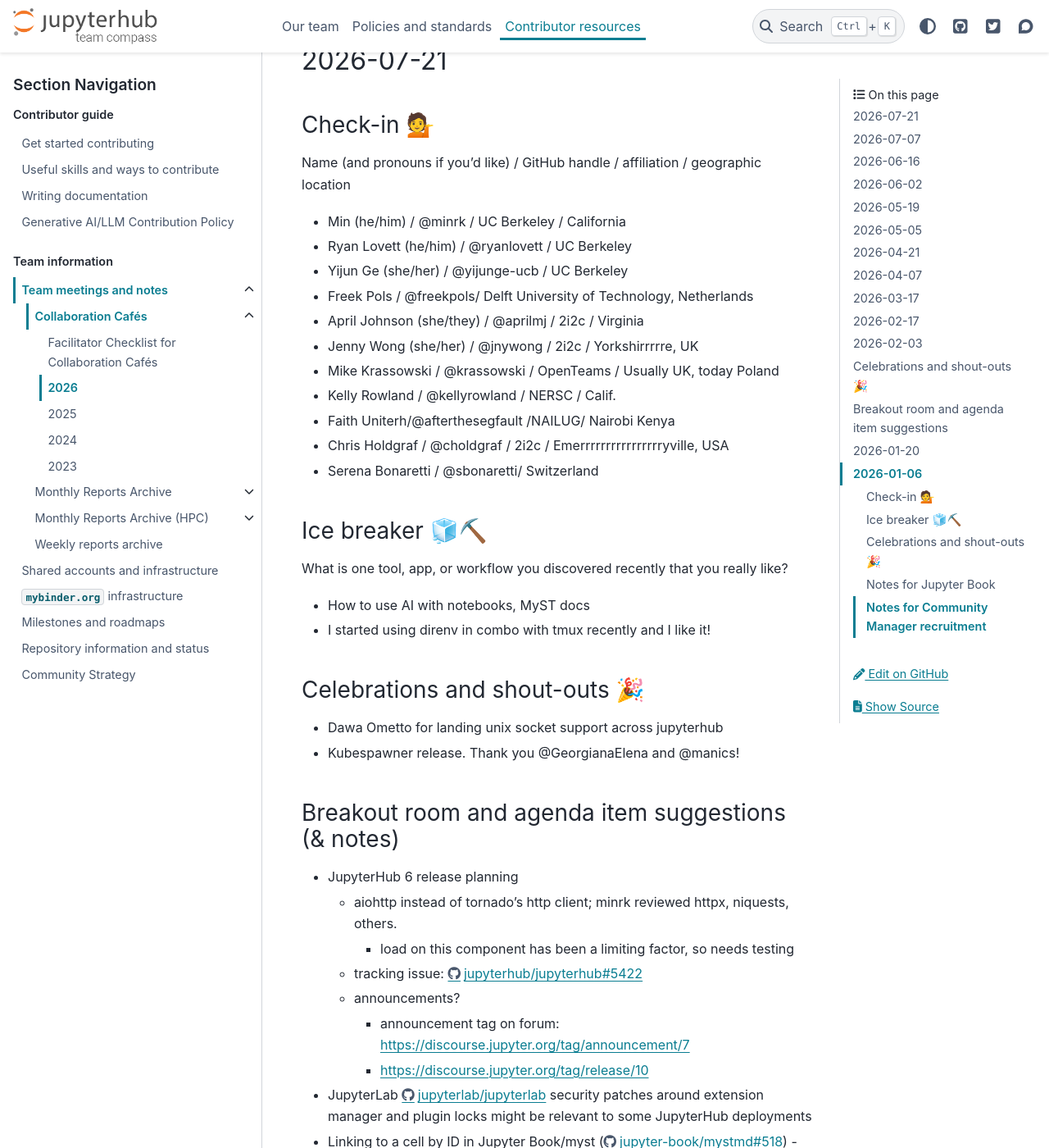
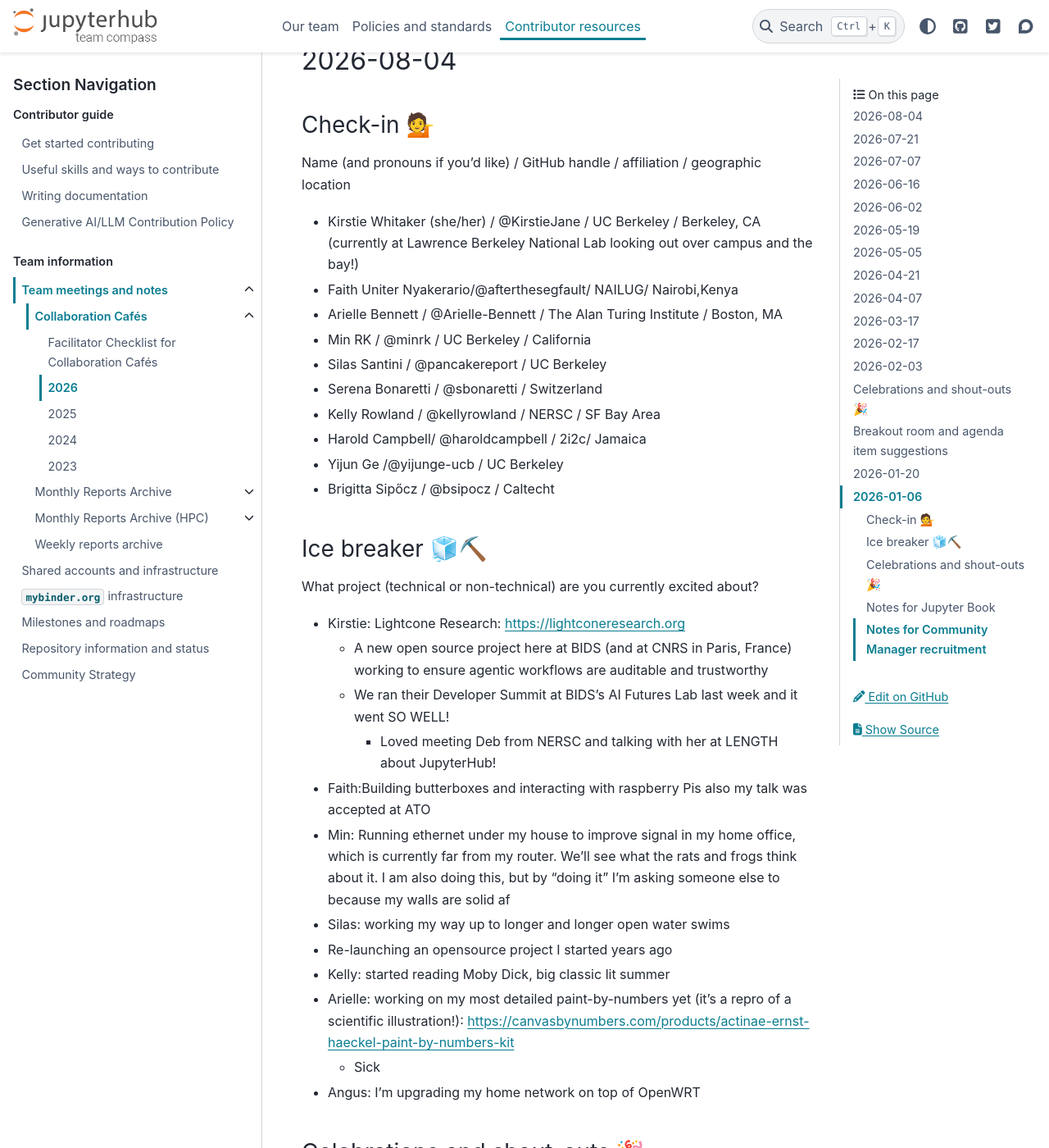
Before and after one commit to jupyterhub/team-compass, a Sphinx documentation site: the page built from docs/meetings/collab-cafe/2026.md, in a window 1280 px wide and 1400 px high, scrolled down 227 px. Shown: the whole window at 82% size. Built offline with Sphinx 7.4.7 and the PyData theme 0.15.4, drawn with Linux system fonts in a browser that asks for light colours; the version number could not be read and is left out; some of the changed text lies outside the part shown.

Commit message:
Add meeting notes 2026-08-04

```diff
--- a/docs/meetings/collab-cafe/2026.md
+++ b/docs/meetings/collab-cafe/2026.md
@@ -1,4 +1,48 @@
 # 2026 Collaboration Cafe Notes Archive
+
+## 2026-08-04
+
+### Check-in 💁
+
+Name (and pronouns if you'd like) / GitHub handle / affiliation / geographic location
+* Kirstie Whitaker (she/her) / @KirstieJane / UC Berkeley / Berkeley, CA (currently at Lawrence Berkeley National Lab looking out over campus and the bay!)
+* Faith Uniter Nyakerario/@afterthesegfault/ NAILUG/ Nairobi,Kenya
+* Arielle Bennett / @Arielle-Bennett / The Alan Turing Institute  / Boston, MA
+* Min RK / @minrk / UC Berkeley / California
+* Silas Santini / @pancakereport / UC Berkeley
+* Serena Bonaretti / @sbonaretti / Switzerland
+* Kelly Rowland / @kellyrowland / NERSC / SF Bay Area
+* Harold Campbell/ @haroldcampbell / 2i2c/ Jamaica
+* Yijun Ge /@yijunge-ucb / UC Berkeley
+* Brigitta Sipőcz / @bsipocz / Caltecht
+
+### Ice breaker 🧊⛏️
+What project (technical or non-technical) are you currently excited about?
+* Kirstie: Lightcone Research: https://lightconeresearch.org
+  * A new open source project here at BIDS (and at CNRS in Paris, France) working to ensure agentic workflows are auditable and trustworthy
+  * We ran their Developer Summit at BIDS's AI Futures Lab last week and it went SO WELL!
+    * Loved meeting Deb from NERSC and talking with her at LENGTH about JupyterHub!
+* Faith:Building butterboxes and interacting with raspberry Pis also my talk was accepted at ATO
+* Min: Running ethernet under my house to improve signal in my home office, which is currently far from my router. We'll see what the rats and frogs think about it. I am also doing this, but by "doing it" I'm asking someone else to because my walls are solid af
+* Silas: working my way up to longer and longer open water swims
+* Re-launching an opensource project I started years ago
+* Kelly: started reading Moby Dick, big classic lit summer
+* Arielle: working on my most detailed paint-by-numbers yet (it's a repro of a scientific illustration!): https://canvasbynumbers.com/products/actinae-ernst-haeckel-paint-by-numbers-kit
+  * Sick
+* Angus: I'm upgrading my home network on top of OpenWRT
+
+### Celebrations and shout-outs 🎉
+* Serena for engaging with / proposing JHub/JBook meeting changes!
+
+### Breakout room and agenda item suggestions
+* JupyterHub: Reviewing Faith's contribution: The PR seeks to update the contributor docs by adding the onboarding section to the guide. https://github.com/jupyterhub/team-compass/pull/916/. It resolves the issue #851 (https://github.com/jupyterhub/team-compass/issues/851)
+* Jupyter Book (general)
+
+#### Notes for Main room: JupyterHub Contributing Guidelines
+* Reviewing PR: [[MRG] Updating the guide.mdby adding the Contributor Onboarding guide to it.](https://github.com/jupyterhub/team-compass/pull/916)
+  * Working from this draft doc: https://hackmd.io/AvEYKb7iTRGJoofPB8BwqQ?both
+* Useful resource: https://docs.google.com/presentation/d/15hZglHXuqUeF5oM_4NnyKTdkciMYblZTzYnAX7XPY4U/edit?slide=id.p#slide=id.p
+
 
 ## 2026-07-21
 
```
